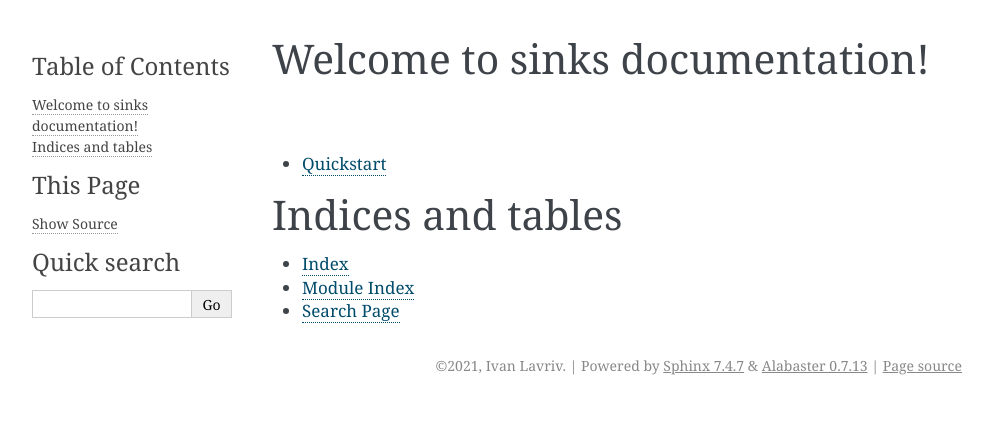
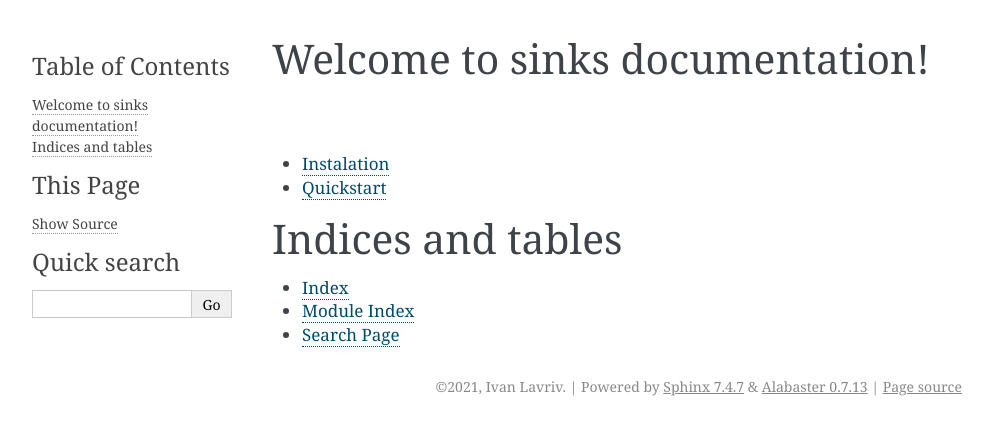
Before and after one commit to lavriv92/sinks, a Sphinx documentation site: the page built from docs/source/index.rst, in a window 1280 px wide. Shown: the top 435 px of the page, without its empty margins (148-1141 px from the left). Built offline with Sphinx 7.4.7, drawn with Linux system fonts in a browser that asks for light colours.

Commit message:
Add instalation page

```diff
--- a/docs/source/index.rst
+++ b/docs/source/index.rst
@@ -5,6 +5,7 @@
 
 Welcome to sinks documentation!
 =================================
+- :doc:`instalation`
 - :doc:`quickstart`
 
 .. toctree::
--- /dev/null
+++ b/docs/source/instalation.rst
@@ -0,0 +1,6 @@
+Instalation
+===========
+
+.. code-block:: sh
+
+   pip install sinks
```
